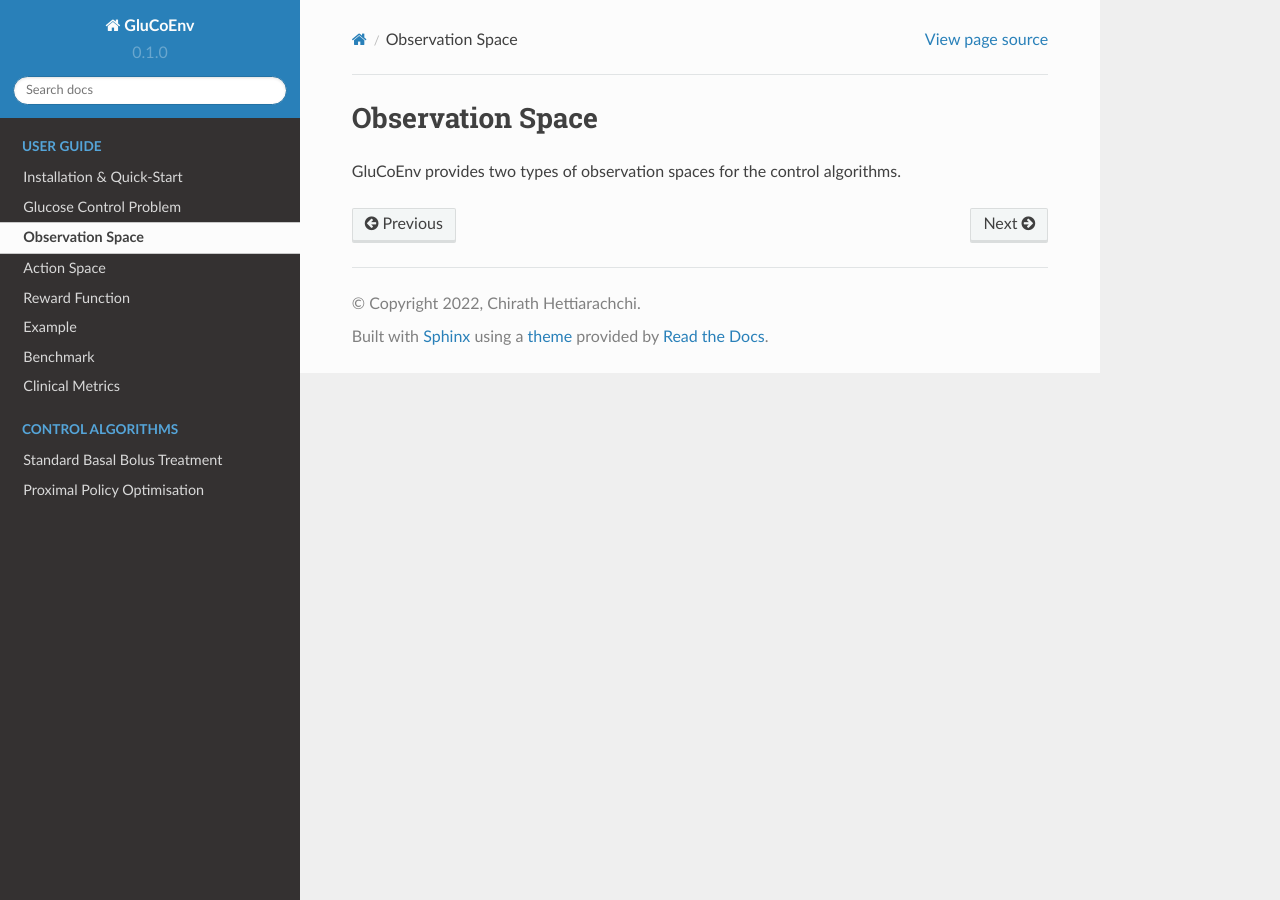
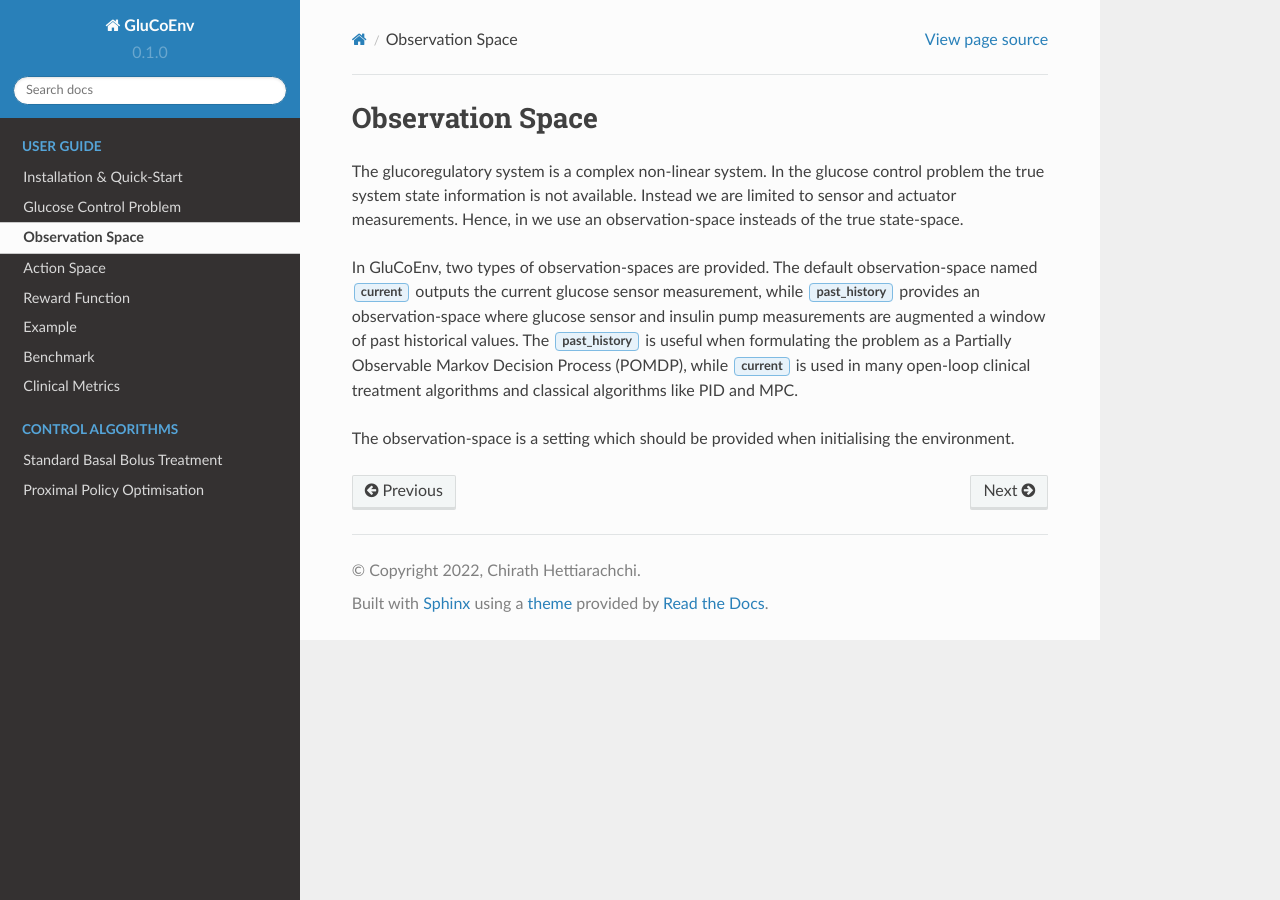
Before and after one commit to RL4H/GluCoEnv, a Sphinx documentation site: the page built from docs/source/guide/state.rst, in a window 1280 px wide. Built offline with Sphinx 7.4.7 and the Read the Docs theme 2.0.0, drawn with Linux system fonts in a browser that asks for light colours; pages that are not in the unit, such as notebooks, are missing from menus.

Commit message:
Update state.rst

```diff
--- a/docs/source/guide/state.rst
+++ b/docs/source/guide/state.rst
@@ -3,4 +3,8 @@
 Observation Space
 ============
 
-GluCoEnv provides two types of observation spaces for the control algorithms.
+The glucoregulatory system is a complex non-linear system. In the glucose control problem the true system state information is not available. Instead we are limited to sensor and actuator measurements. Hence, in we use an observation-space insteads of the true state-space.
+
+In GluCoEnv, two types of observation-spaces are provided. The default observation-space named  :guilabel:`current` outputs the current glucose sensor measurement, while :guilabel:`past_history` provides an observation-space where glucose sensor and insulin pump measurements are augmented a window of past historical values. The :guilabel:`past_history` is useful when formulating the problem as a Partially Observable Markov Decision Process (POMDP), while :guilabel:`current` is used in many open-loop clinical treatment algorithms and classical algorithms like PID and MPC.
+
+The observation-space is a setting which should be provided when initialising the environment.
```
